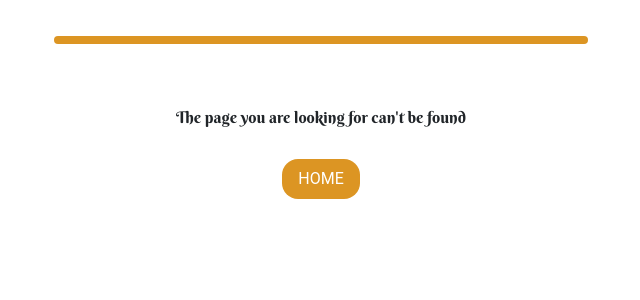
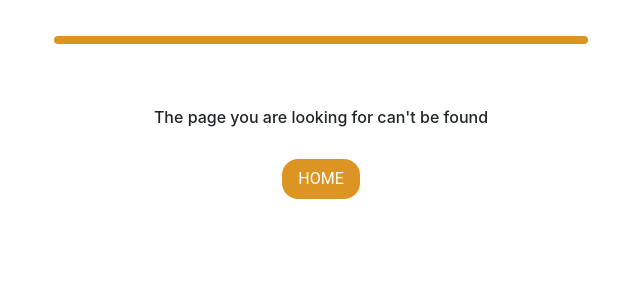
Before and after one commit to Bealby/grandpas-pocket-watch-shop, a Django app: template templates/404.html in a window 1280 px wide. Shown: the part 196-496 px from the top of the page, without its empty margins (319-959 px from the left). Run offline with Django 3.2, Linux system fonts and the light colour scheme; the template is opened without the code that fills it, so the values that code supplies are empty; some libraries are stand-ins or nearby versions.

Commit message:
Changed font of 404/500 error messages pages

```diff
--- a/templates/404.html
+++ b/templates/404.html
@@ -20,7 +20,7 @@
 
             <div class="row">
                 <div class="col-12 text-center">
-                    <h6 class="page-header text-center">The page you are looking for can't be found</h6>
+                    <h6 class="text-center">The page you are looking for can't be found</h6>
                     <a href="{% url 'home' %}" class="btn btn-default btn-lg mt-4 text-uppercase">HOME</a>
                 </div>
             </div>
--- a/templates/500.html
+++ b/templates/500.html
@@ -20,7 +20,7 @@
 
             <div class="row">
                 <div class="col-12 text-center">
-                    <h6 class="page-header text-center">The server encountered an error and could not complete your requestd</h6>
+                    <h6 class="text-center">The server encountered an error and could not complete your requestd</h6>
                     <a href="{% url 'home' %}" class="btn btn-default btn-lg mt-4 text-uppercase">HOME</a>
                 </div>
             </div>
```
